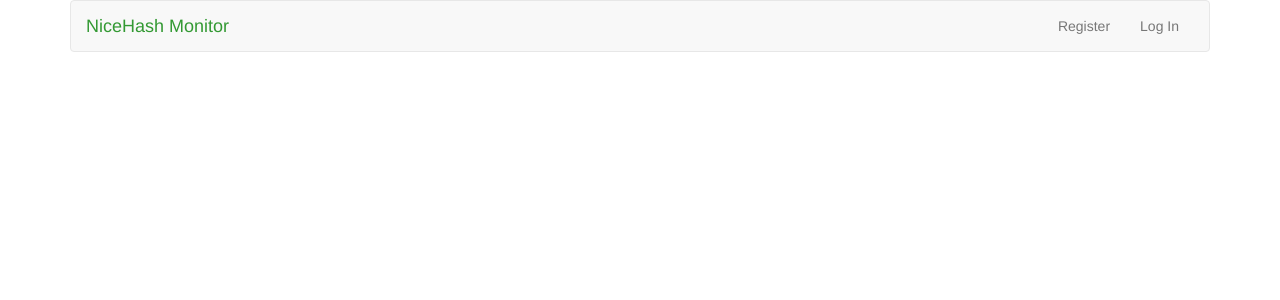
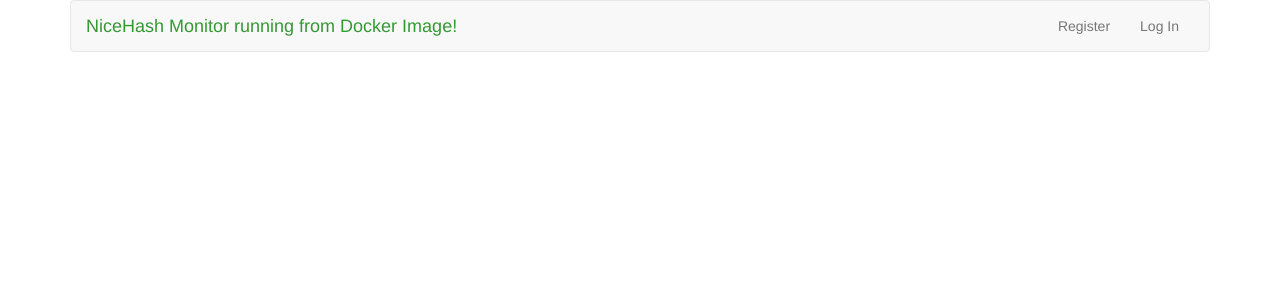
Before and after one commit to utc99/NH-monitor, a Flask app: template templates/layout.html in a window 1280 px wide. Shown: the top 300 px of the page. Run offline with Flask 2, Linux system fonts and the light colour scheme; the template is opened without the code that fills it: most values are stand-ins (such as "Sample title", 1, 10 or a date in 2020); some libraries are stand-ins or nearby versions.

Commit message:
Update layout.html

```diff
--- a/templates/layout.html
+++ b/templates/layout.html
@@ -55,7 +55,7 @@
                             <span class="icon-bar"></span>
                             <span class="icon-bar"></span>
                         </button>
-                        <a class="navbar-brand" href="{{ url_for('index') }}"><span class="green">NiceHash Monitor</span></a>
+                        <a class="navbar-brand" href="{{ url_for('index') }}"><span class="green">NiceHash Monitor running from Docker Image!</span></a>
                     </div>
                     <div class="collapse navbar-collapse" id="navbar">
                         {% if session.user_id %}
```
